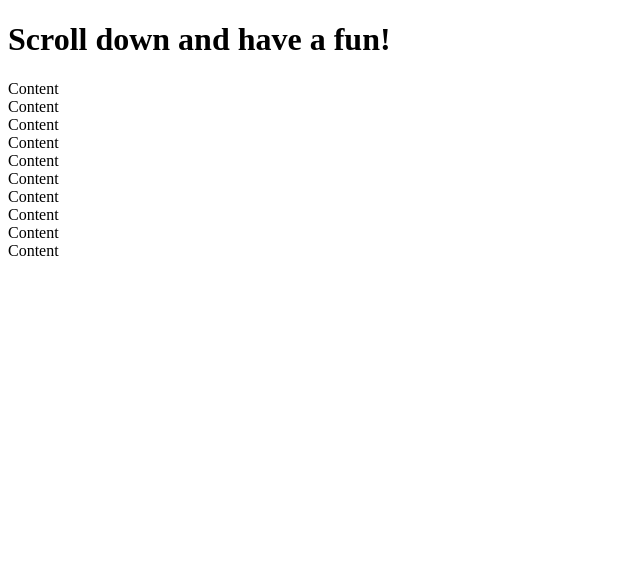
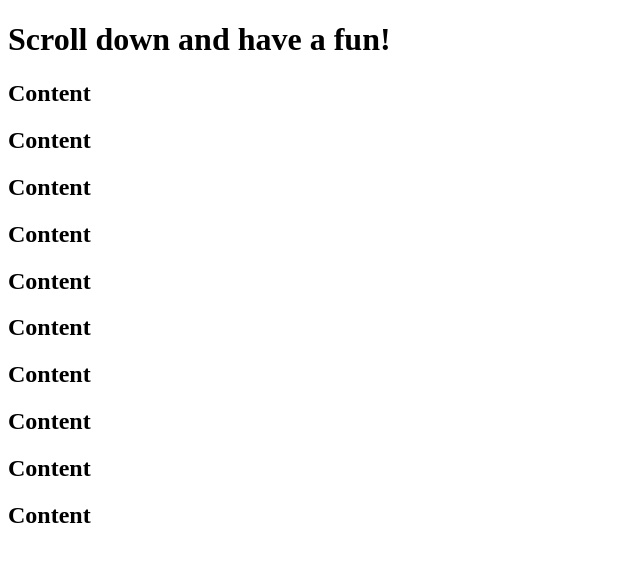
Before and after one commit to Andreas-Ziegler22/Scroll-content-animation, a plain HTML site: page index.html in a window 1280 px wide. Shown: the whole page, without its empty margins (0-640 px from the left). Drawn offline with Linux system fonts and the light colour scheme.

Commit message:
add h2 to each div

```diff
--- a/index.html
+++ b/index.html
@@ -9,16 +9,16 @@
   </head>
   <body>
     <h1>Scroll down and have a fun!</h1>
-    <div class="box">Content</div>
-    <div class="box">Content</div>
-    <div class="box">Content</div>
-    <div class="box">Content</div>
-    <div class="box">Content</div>
-    <div class="box">Content</div>
-    <div class="box">Content</div>
-    <div class="box">Content</div>
-    <div class="box">Content</div>
-    <div class="box">Content</div>
+    <div class="box"><h2>Content</h2></div>
+    <div class="box"><h2>Content</h2></div>
+    <div class="box"><h2>Content</h2></div>
+    <div class="box"><h2>Content</h2></div>
+    <div class="box"><h2>Content</h2></div>
+    <div class="box"><h2>Content</h2></div>
+    <div class="box"><h2>Content</h2></div>
+    <div class="box"><h2>Content</h2></div>
+    <div class="box"><h2>Content</h2></div>
+    <div class="box"><h2>Content</h2></div>
     <script src="script.js"></script>
   </body>
 </html>
```
